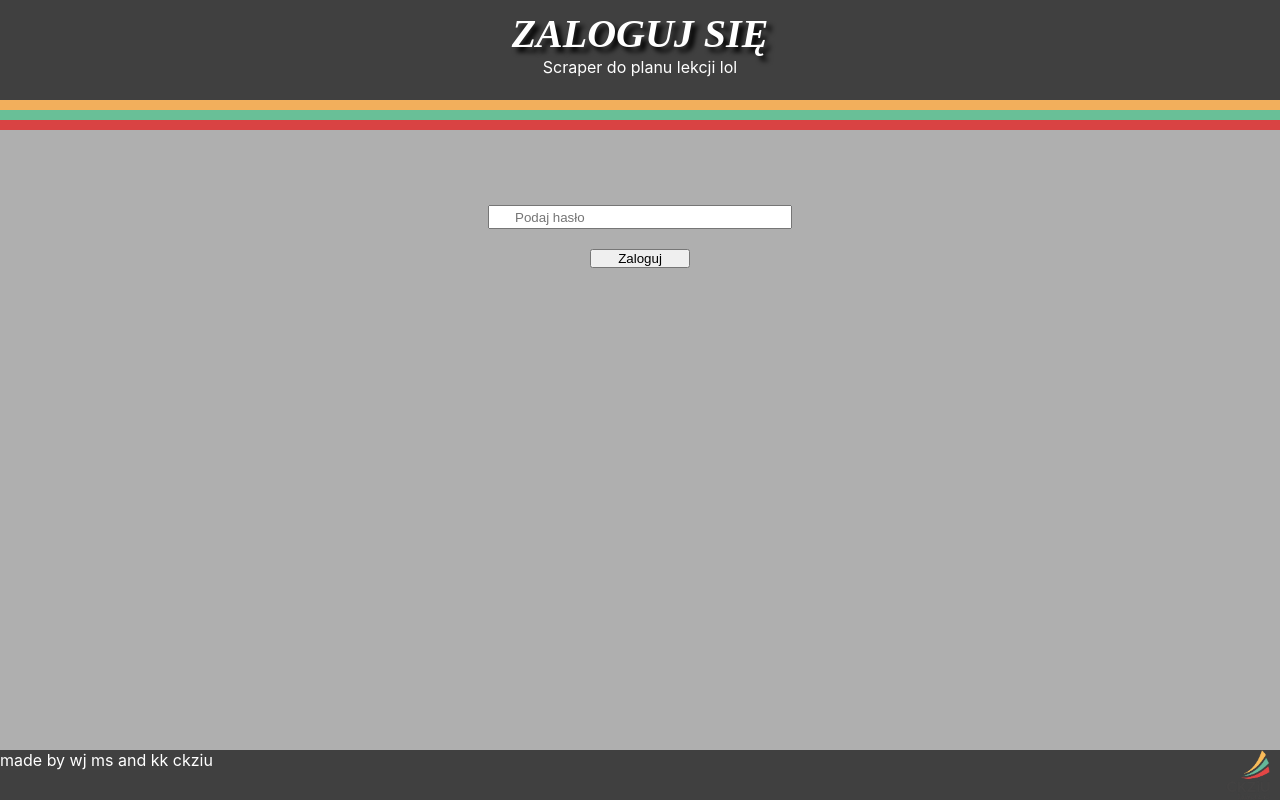
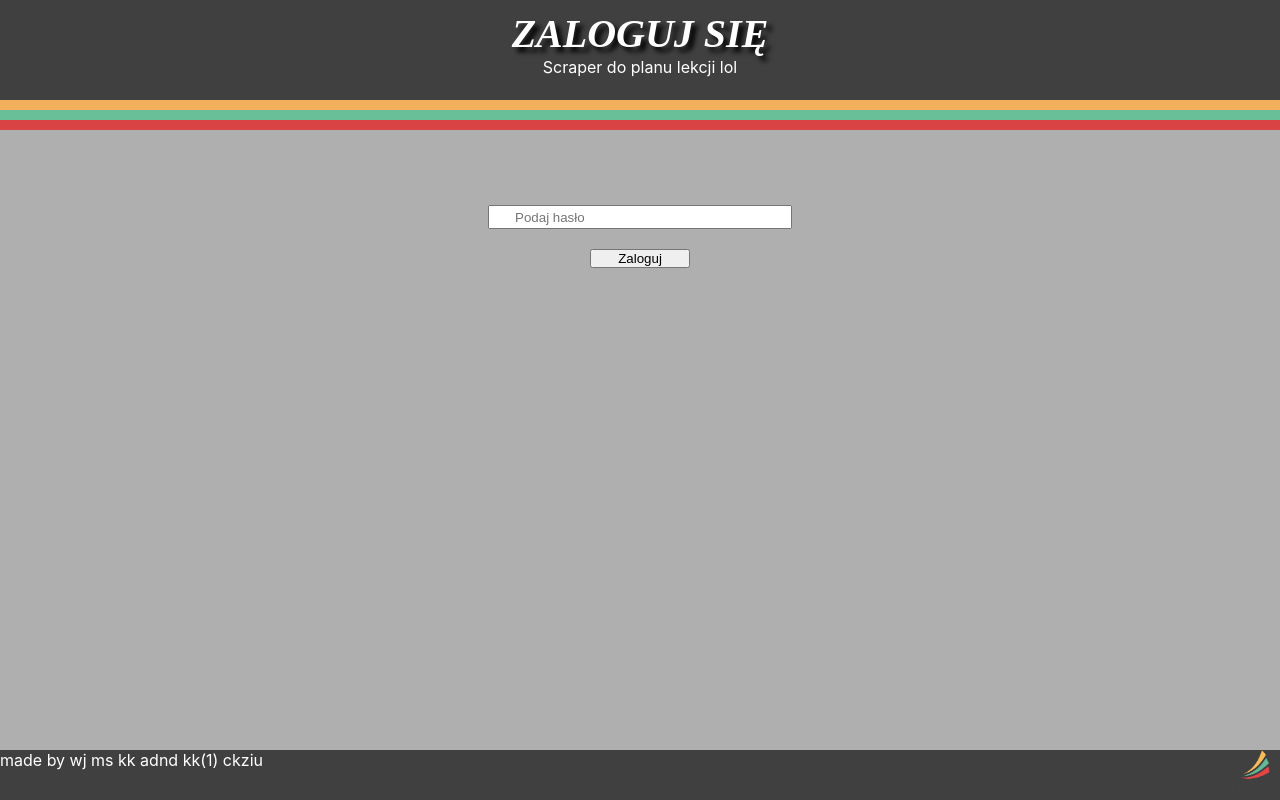
Before and after one commit to Wojtanello-coder/multi-plan, a React (Create React App) app: page / in a window 1280 px wide. Built offline with nearby package versions, Linux system fonts and the light colour scheme.

Commit message:
edit footer
increased kamils in footer by 1

```diff
--- a/src/Components/Footer.js
+++ b/src/Components/Footer.js
@@ -4,7 +4,7 @@ import logo from './logo.png';
 function Footer(){
     return(
         <div id='footer'>
-            made by wj ms and kk ckziu
+            made by wj ms kk adnd kk(1) ckziu
             <a href='http://ckziu.jaworzno.pl' target='_blank'>
                 <img src={logo}/>
             </a>
```
